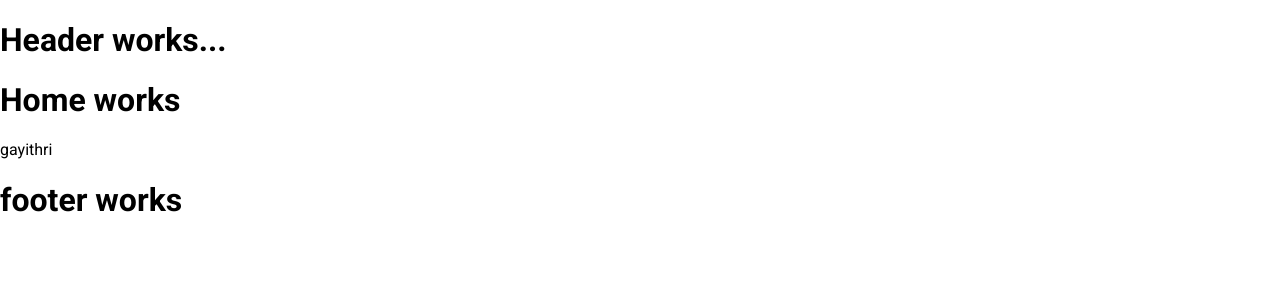
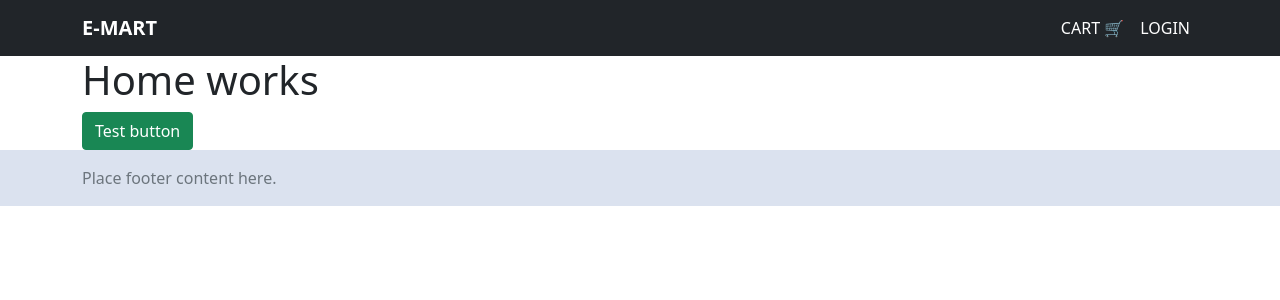
Before and after one commit to divyeshchudasama/MERN-e-commerce-project, a React (Create React App) app in the folder e-mart/: page / in a window 1280 px wide. Shown: the top 300 px of the page. Built offline with nearby package versions, Linux system fonts and the light colour scheme.

Commit message:
header added
header added

```diff
--- a/e-mart/src/App.js
+++ b/e-mart/src/App.js
@@ -1,4 +1,6 @@
 import "./App.css";
+import "bootstrap/dist/css/bootstrap.min.css";
+import "react-toastify/dist/ReactToastify.css";
 import Router from "./components/Router";
 import Header from "./components/header/Header";
 import Footer from "./components/footer/Footer";
--- a/e-mart/src/components/footer/Footer.jsx
+++ b/e-mart/src/components/footer/Footer.jsx
@@ -3,9 +3,13 @@ import styles from "./Footer.module.css";
 
 function Footer() {
   return (
-    <div>
-      <h1> footer works</h1>
-    </div>
+    <>
+      <footer className={`footer mt-auto py-3 bg-default ${styles.footerBg}`}>
+        <div className="container">
+          <span className="text-muted">Place footer content here.</span>
+        </div>
+      </footer>
+    </>
   );
 }
 
--- a/e-mart/src/components/footer/Footer.module.css
+++ b/e-mart/src/components/footer/Footer.module.css
@@ -0,0 +1,3 @@
+.footerBg {
+  background-color: #dbe2ef;
+}
--- a/e-mart/src/components/header/Header.jsx
+++ b/e-mart/src/components/header/Header.jsx
@@ -1,11 +1,33 @@
 import React from "react";
+import { Container, Nav, Navbar } from "react-bootstrap";
+import { Link } from "react-router-dom";
 import styles from "./Header.module.css";
 
 function Header() {
   return (
-    <div>
-      <h1>Header works...</h1>
-    </div>
+    <>
+      <Navbar bg="dark" variant="dark" expand="lg" sticky="top">
+        <Container>
+          <Link className="navbar-brand fw-bold" to="/">
+            E-MART
+          </Link>
+          <Navbar.Toggle aria-controls="basic-navbar-nav" />
+          <Navbar.Collapse id="basic-navbar-nav">
+            <Nav className="ms-auto">
+              <Link className="nav-link text-white" to="/cart">
+                CART 🛒
+              </Link>
+              <Link className="nav-link text-white" to="/login">
+                LOGIN
+              </Link>
+              {/* <Link className="nav-link text-white" to="/signup">
+                SIGN IN
+              </Link> */}
+            </Nav>
+          </Navbar.Collapse>
+        </Container>
+      </Navbar>
+    </>
   );
 }
 
--- a/e-mart/src/components/home/Home.jsx
+++ b/e-mart/src/components/home/Home.jsx
@@ -5,7 +5,8 @@ function Home() {
   return (
     <div>
       <h1>Home works</h1>
-      <p>gayithri</p>
+      {/* <p>gayithri</p> */}
+      <button className="btn btn-success">Test button</button>
     </div>
   );
 }
--- a/e-mart/src/components/login/Login.jsx
+++ b/e-mart/src/components/login/Login.jsx
@@ -3,9 +3,9 @@ import styles from "./Login.module.css";
 
 function Login() {
   return (
-    <div>
-      <h3>Login </h3>
-    </div>
+    <>
+      <p>Login</p>
+    </>
   );
 }
 
```
Also changed, not shown: 1 other file (tests, documents, lock files or other folders).
